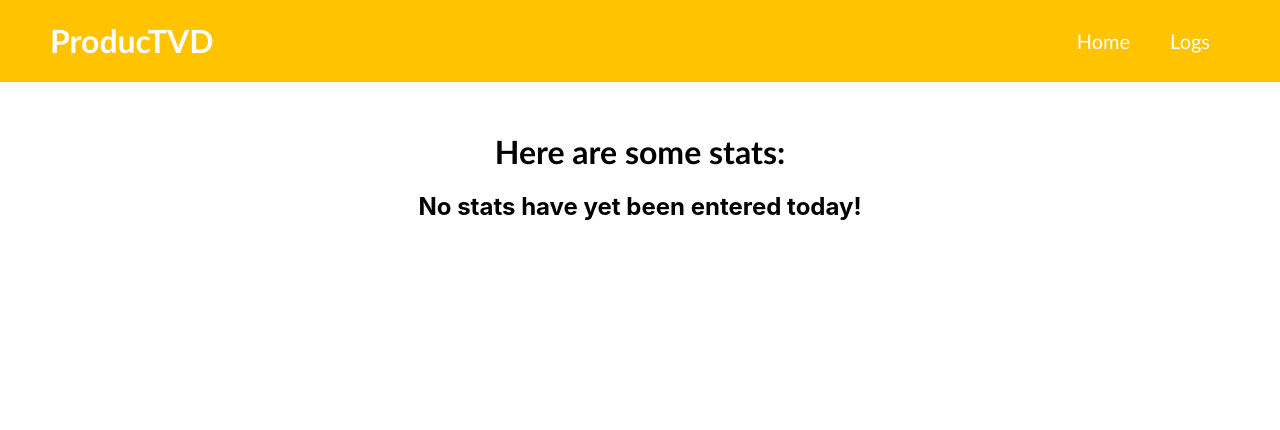
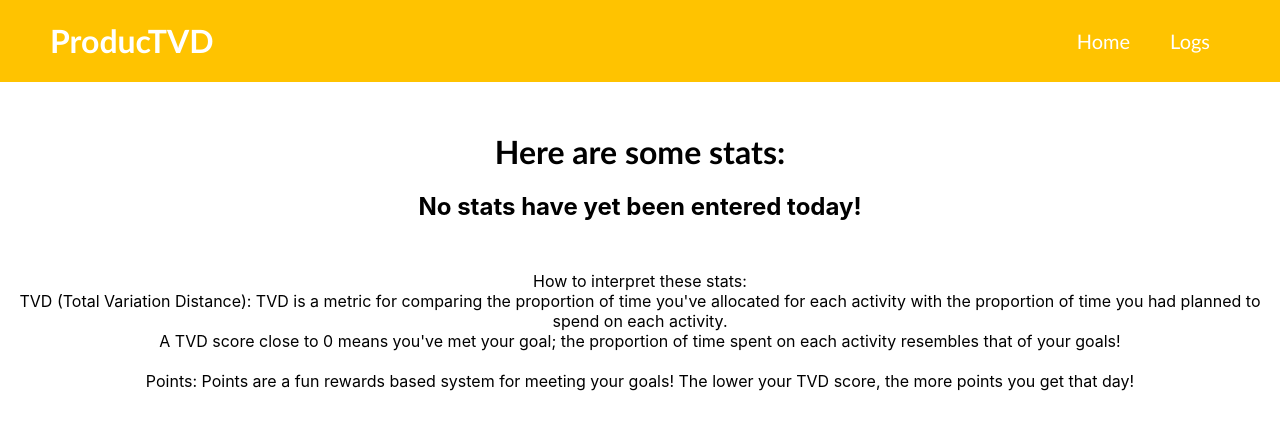
Before and after one commit to chesswithmihir/calhacks9.0, a React (Create React App) app: page / in a window 1280 px wide. Both pictures are taken after a click on the button "Logs". Shown: the top 430 px of the page. Built offline with nearby package versions, Linux system fonts and the light colour scheme; no server answers.

Commit message:
Added descriptions to log

```diff
--- /dev/null
+++ b/src/Logs.css
@@ -0,0 +1,4 @@
+.about{
+    margin-top: 50px;
+    text-align: center;
+}
--- a/src/Logs.js
+++ b/src/Logs.js
@@ -1,5 +1,6 @@
 import React, { useEffect, useState } from 'react';
 import axios from 'axios';
+import './Logs.css'
 
 function Logs(){
 
@@ -35,6 +36,16 @@ function Logs(){
                 <h2>{tvd != -1 ? "Your total points are " + totalScore : ""}</h2>
             </div>
 
+            <div class = "about">
+                <p>How to interpret these stats:<br/>
+                    TVD (Total Variation Distance): TVD is a metric for comparing the proportion of time you've allocated for each activity
+                    with the proportion of time you had planned to spend on each activity. <br/> A TVD score close to 0 means you've met your goal;
+                    the proportion of time spent on each activity resembles that of your goals!
+                    <br/> <br/>
+                    Points: Points are a fun rewards based system for meeting your goals! The lower your TVD score, the more points you get that day!
+                </p>
+            </div>
+
         </div>
     );
 }
```
